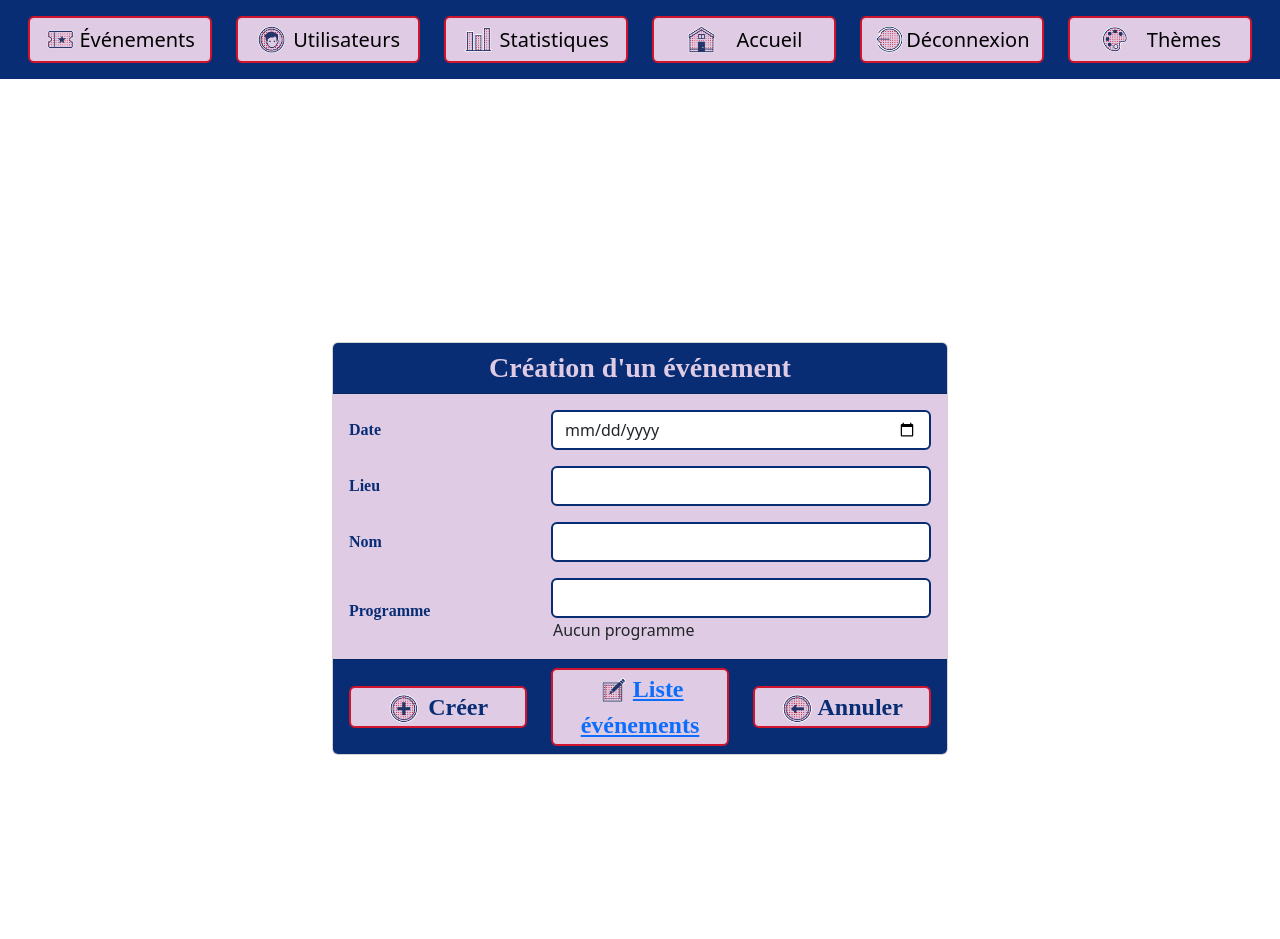
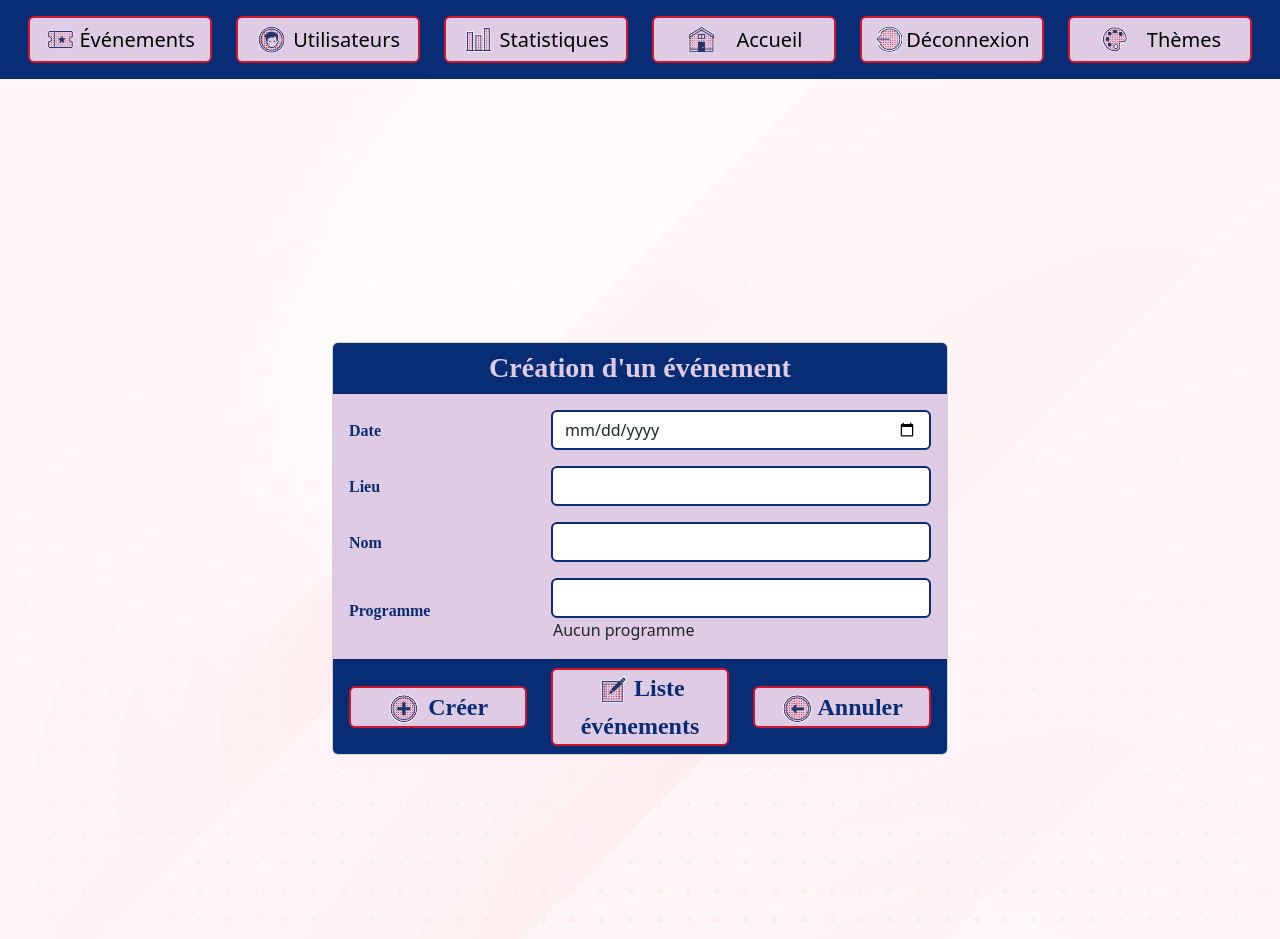
Before and after one commit to MathisGrondin/webIII2023, a PHP site: page /projMiSess/admin.php?page=events in a window 1280 px wide. Run offline with PHP 8.4, Linux system fonts and the light colour scheme; a user stored in the database is signed in; data that the repository does not hold is empty.

Commit message:
admin event

```diff
--- a/projMiSess/admin.php
+++ b/projMiSess/admin.php
@@ -375,9 +375,7 @@ session_start();
                                 </div>
 
                                 <div class="col-4">
-                                    <button class="w-100 rounded fs-4 fw-bold fontCegep bleuCegep bgLilasCegep border-rouge-cegep">
-                                        <a href="admin.php?page=events&action=Modifier"><img src="icones/modifier.png" alt="ajouter" class="me-1">Liste événements</a>
-                                    </button>
+                                    <a href="admin.php?page=events&action=Modifier" class="btn w-100 rounded fs-4 fw-bold fontCegep bleuCegep bgLilasCegep border-rouge-cegep m-0 p-0"><img src="icones/modifier.png" alt="ajouter" class="me-1">Liste événements</a>
                                 </div>
 
                                 <div class="col-4">
--- a/projMiSess/css/styleco.css
+++ b/projMiSess/css/styleco.css
@@ -8,11 +8,9 @@ html, body{
     overflow: hidden;
 }
 
-.contConnex
-{
+#rowEvent{
     background-image: url("../img/background.png");
 }
-
 
 /* #rowMenu, #contMenu, #colMenu{
     height: 8vh;
```
